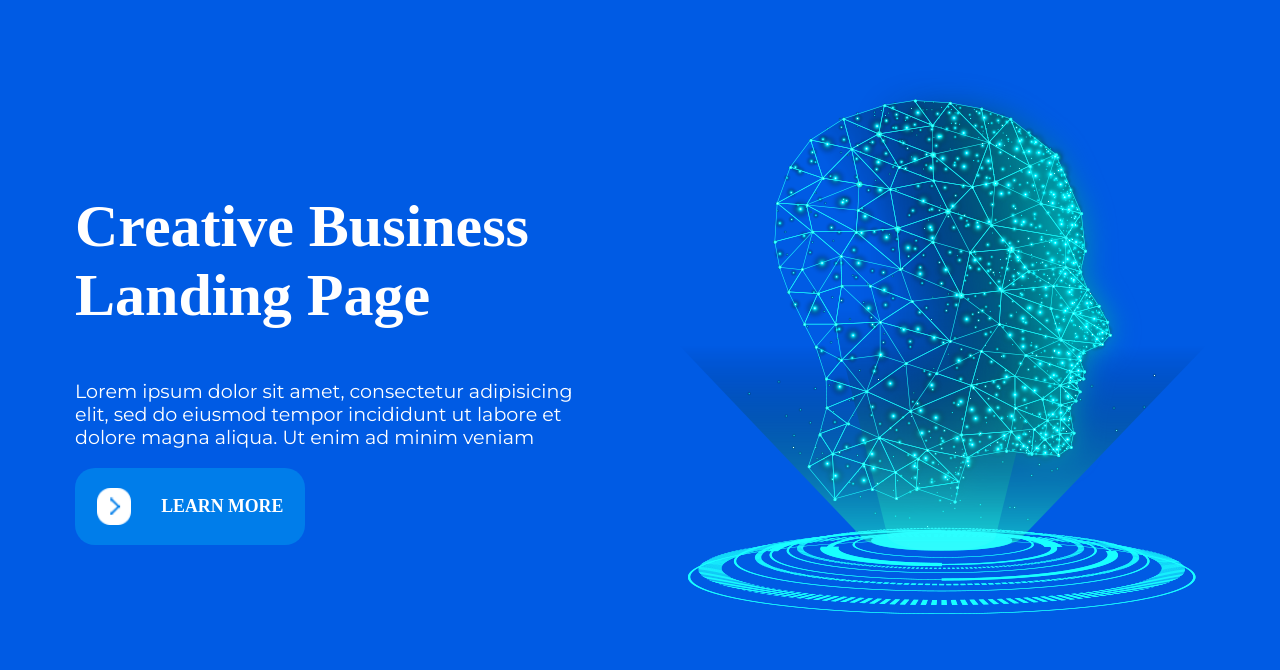
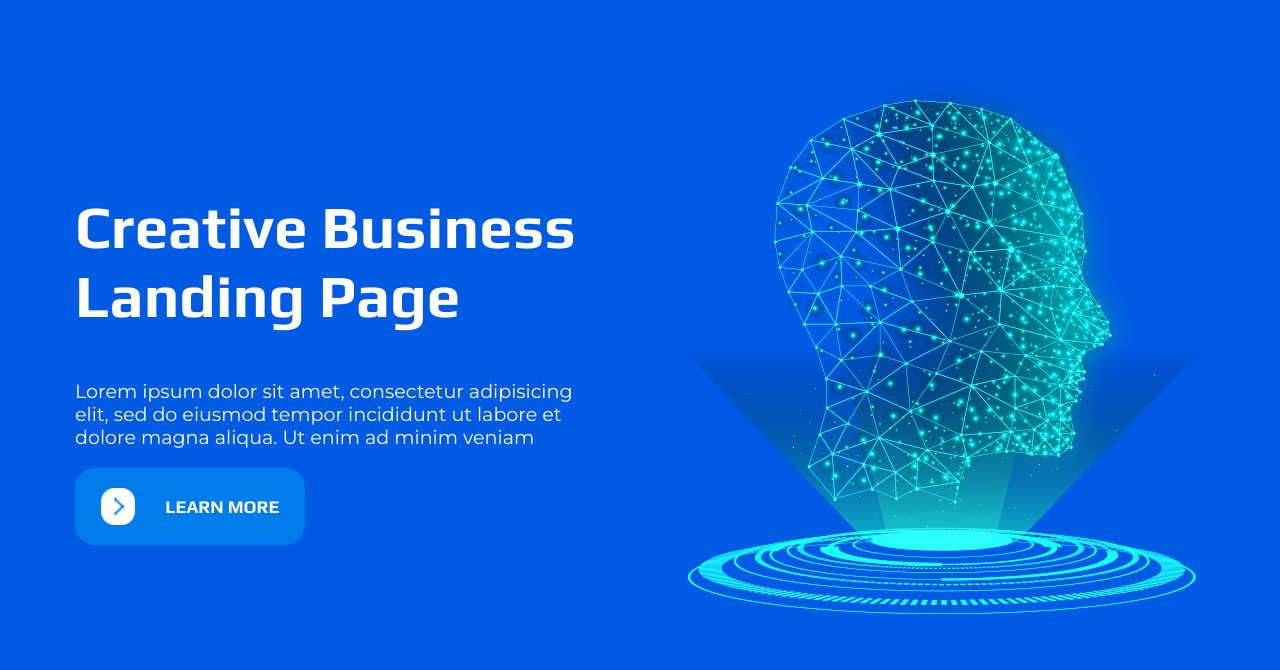
Before and after one commit to FreeDezz/FreeDezz.github.io, a plain HTML site: page index.html in a window 1280 px wide. Shown: the top 670 px of the page. Drawn offline with Linux system fonts and the light colour scheme.

Commit message:
font setting

```diff
--- a/css/style.scss
+++ b/css/style.scss
@@ -1,7 +1,7 @@
 $back: #005be4;
 $blue: #007dea;
 $button_color: #0996ee;
-$basic-font: "Play, Arial";
+$basic-font: Play, Arial;
 html{
   height: 100vh;
 }
--- a/index.html
+++ b/index.html
@@ -7,8 +7,8 @@
     <meta http-equiv="X-UA-Compatible" content="ie=edge">
     <link rel="stylesheet" href="css/style.css">
     <link rel="preconnect" href="https://fonts.gstatic.com">
-    <link href="https://fonts.googleapis.com/css2?family=Montserrat:ital,wght@0,100;0,200;0,300;0,400;0,500;0,600;0,700;0,800;0,900;1,100;1,200;1,300;1,400;1,500;1,600;1,700;1,800;1,900&family=Play:wght@400;700&display=swap"
-          rel="stylesheet">
+    <link rel="preconnect" href="https://fonts.gstatic.com">
+    <link href="https://fonts.googleapis.com/css2?family=Montserrat:ital,wght@0,100;0,200;0,300;0,400;0,500;0,600;0,700;0,800;0,900;1,100;1,200;1,300;1,400;1,500;1,600;1,700;1,800;1,900&family=Play:wght@400;700&family=Raleway:ital,wght@0,100;0,200;0,300;0,400;0,500;0,600;0,700;0,800;0,900;1,100;1,200;1,300;1,400;1,500;1,600;1,700;1,800;1,900&display=swap" rel="stylesheet">
     <script type="text/javascript" src="js.js"></script>
     <meta name="viewport" content="width=device-width, initial-scale=1">
     <title>Document</title>
```
Also changed, not shown: css/style.css.
